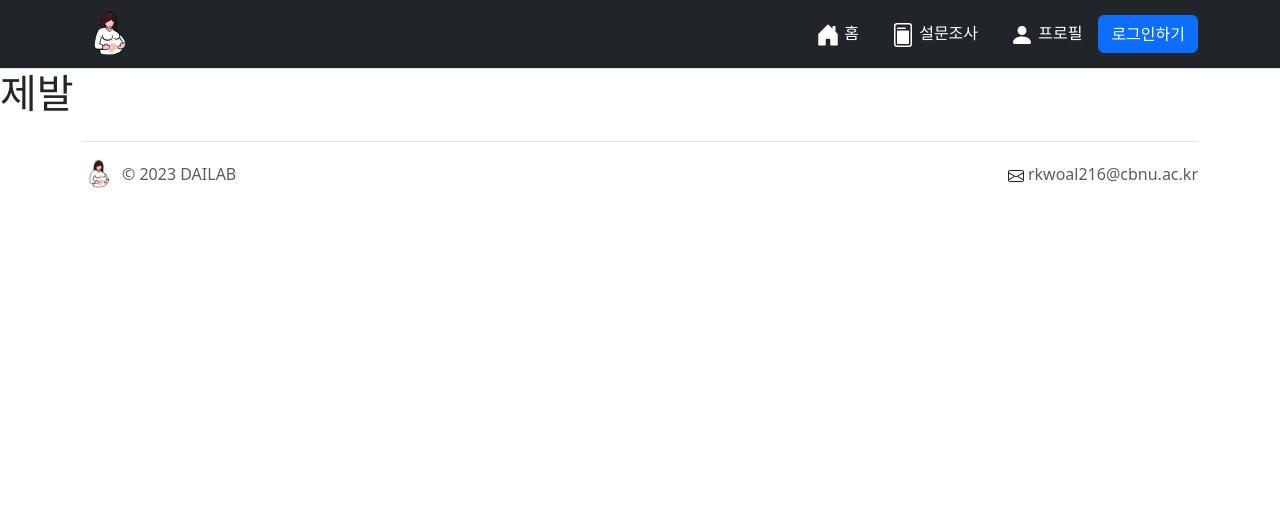
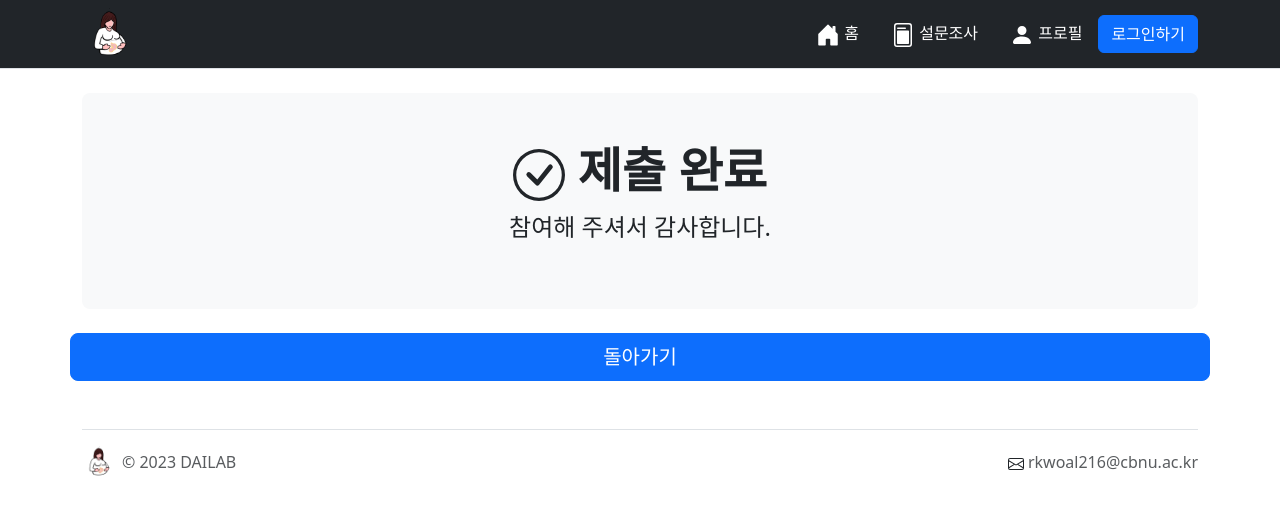
Before and after one commit to luminous037/apop, a Django app: template templates/survey/survey_complete.html in a window 1280 px wide. Shown: the top 515 px of the page. Run offline with Django 4.2, Linux system fonts and the light colour scheme; the template is opened without the code that fills it, so the values that code supplies are empty; some libraries are stand-ins or nearby versions.

Commit message:
feat: 설문조사 완료 페이지 생성

```diff
--- a/templates/survey/survey_complete.html
+++ b/templates/survey/survey_complete.html
@@ -1,6 +1,21 @@
 {% extends 'base.html' %}
 {% block content %}
 
-<h1>제발</h1>
+<div class="container py-4">
+    <div class="p-5 mb-4 bg-body-tertiary rounded-3">
+
+        <h1 class="text-center display-5 fw-bold">
+            <svg xmlns="http://www.w3.org/2000/svg" width="52" height="52" fill="currentColor" class="bi bi-check-circle" viewBox="0 0 16 16">
+                <path d="M8 15A7 7 0 1 1 8 1a7 7 0 0 1 0 14m0 1A8 8 0 1 0 8 0a8 8 0 0 0 0 16"/>
+                <path d="M10.97 4.97a.235.235 0 0 0-.02.022L7.477 9.417 5.384 7.323a.75.75 0 0 0-1.06 1.06L6.97 11.03a.75.75 0 0 0 1.079-.02l3.992-4.99a.75.75 0 0 0-1.071-1.05"/>
+              </svg>
+            제출 완료
+        </h1>
+        <p class="text-center fs-4">참여해 주셔서 감사합니다.</p>
+    </div>
+    <div class="row justify-content-center">
+            <a href="{% url 'home' %}" class="btn btn-primary btn-lg text-center" tabindex="-1" role="button">돌아가기</a>
+    </div>
+</div>
 
 {% endblock content %}
```
